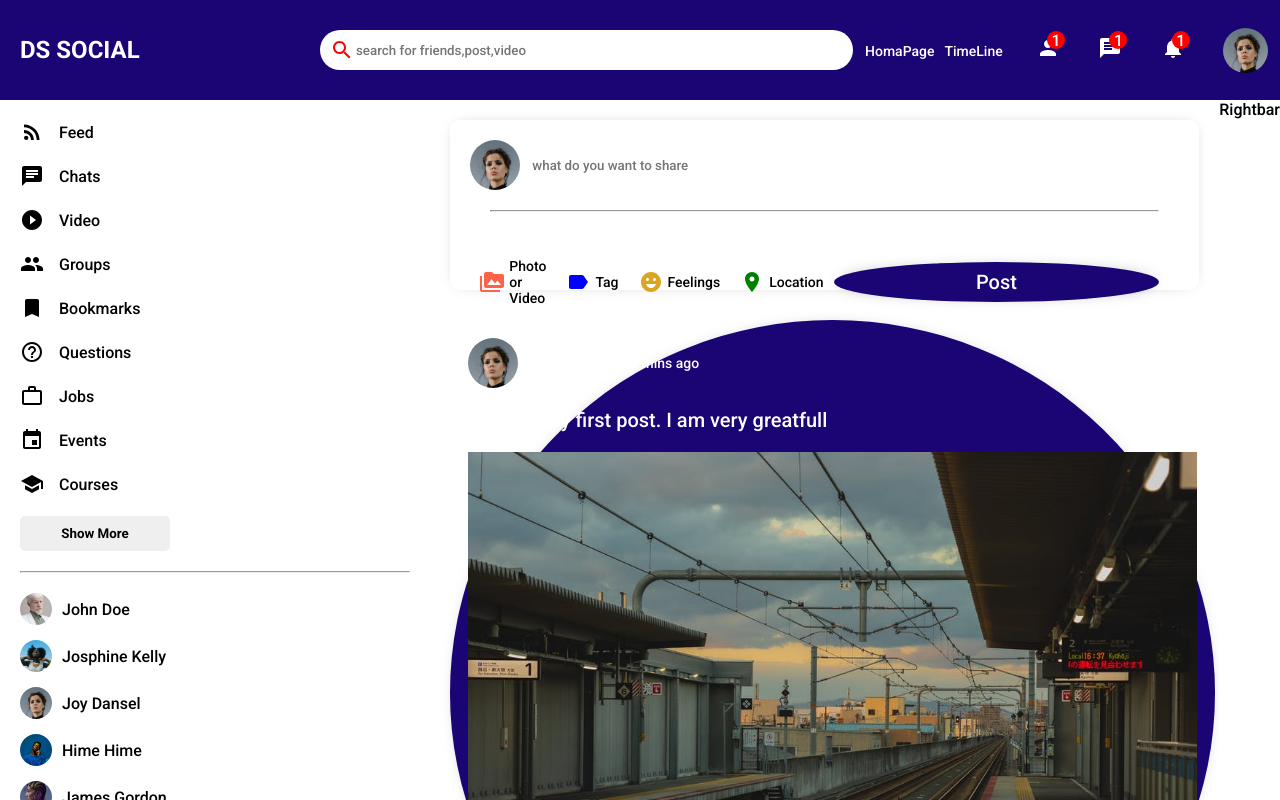
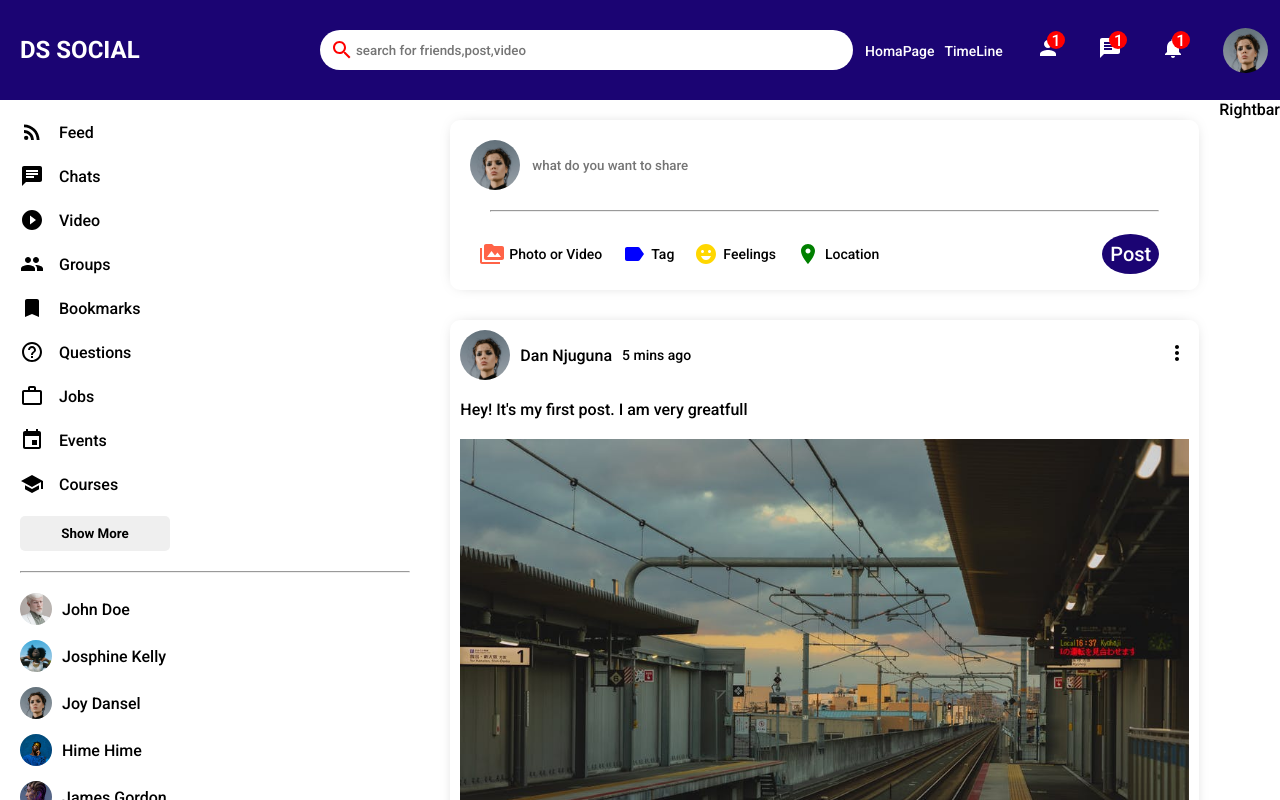
Before and after one commit to DANNJUGUNA/social, a React (Create React App) app: page / in a window 1280 px wide. Built offline with nearby package versions, Linux system fonts and the light colour scheme.

Commit message:
created the share component and styled it

```diff
--- a/src/components/share/Share.jsx
+++ b/src/components/share/Share.jsx
@@ -24,7 +24,7 @@ const Share = () => {
                         <span className='optionText'>Tag</span>
                     </div>
                     <div className="shareoption">
-                        <EmojiEmotions htmlColor='goldenrod' className='icon'/>
+                        <EmojiEmotions htmlColor='gold' className='icon'/>
                         <span className='optionText'>Feelings</span>
                     </div>
                     <div className="shareoption">
@@ -33,7 +33,7 @@ const Share = () => {
                     </div>
 
                 </div>
-                <button className="post">Post</button>
+                <button className="postbutton">Post</button>
             </div>
         </div>
     </div>
--- a/src/components/share/share.css
+++ b/src/components/share/share.css
@@ -52,7 +52,7 @@
     font-size: 14px;
     font-weight: 500;
 }
-.post{
+.postbutton{
     border: none;
     padding: 8px;
     border-radius: 50%;
```
